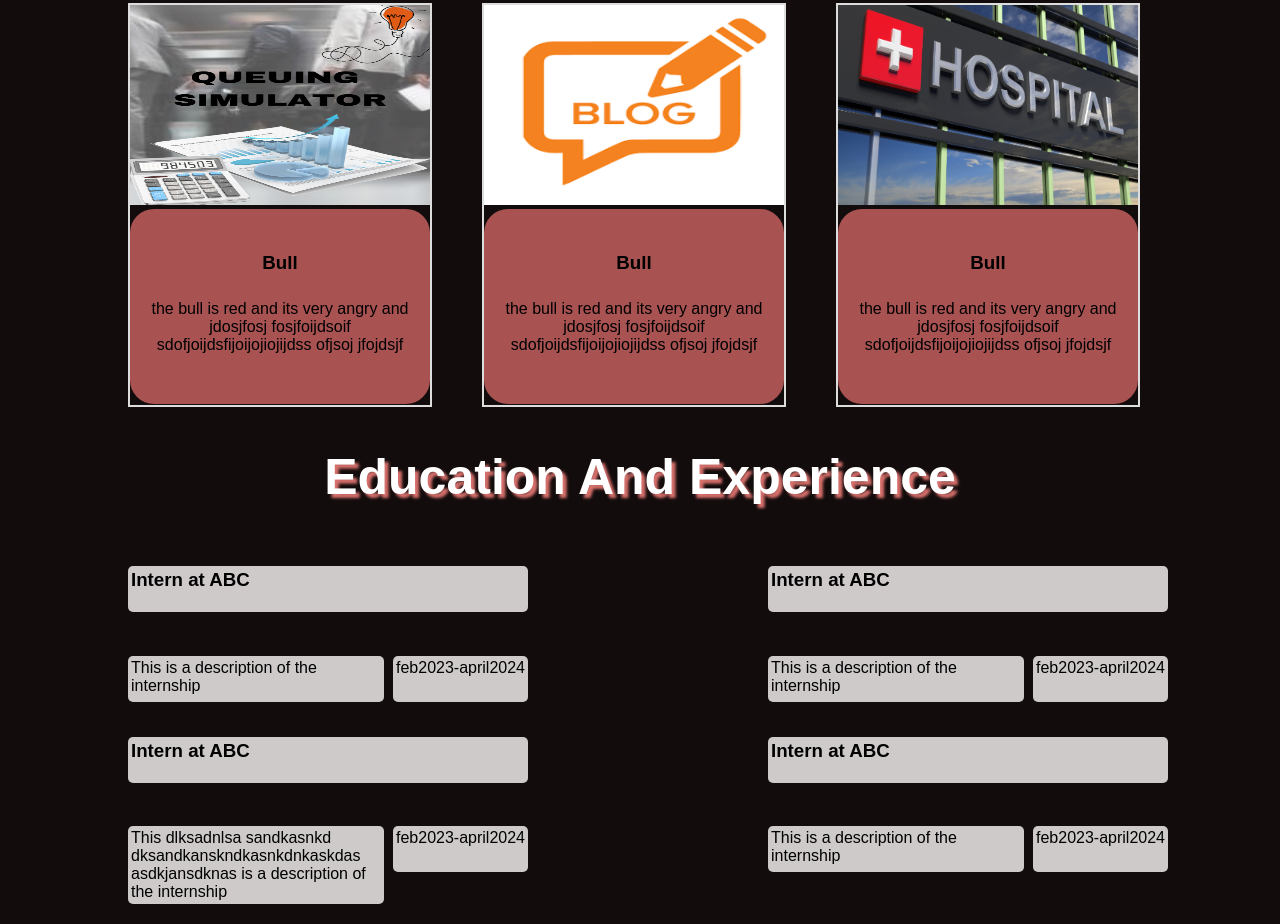
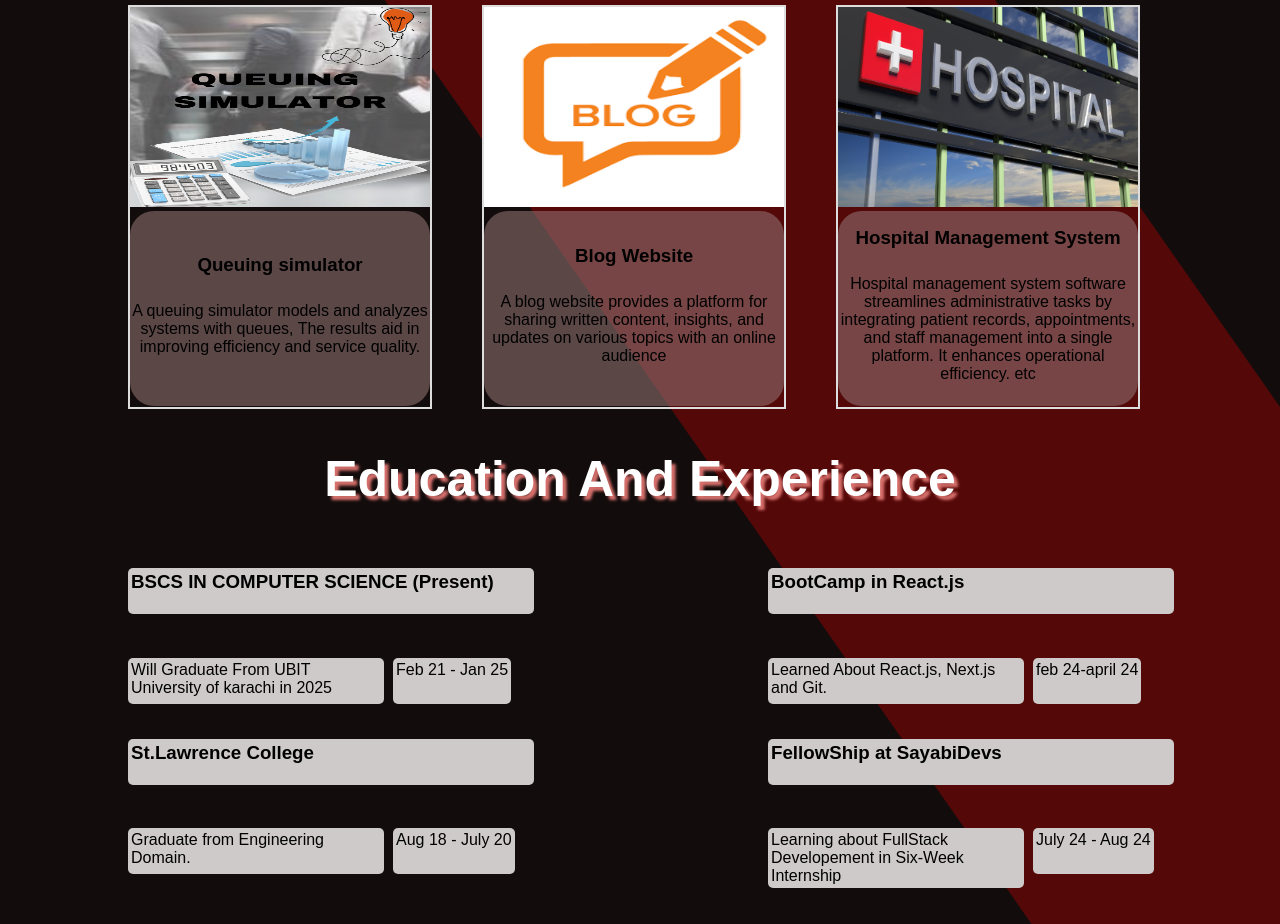
Before and after one commit to sadiamazhar-hp/portfolio, a plain HTML site: page Hompage.Html in a window 1280 px wide. Shown: the part 1481-2405 px from the top of the page. Drawn offline with Linux system fonts and the light colour scheme.

Commit message:
Second Commit

```diff
--- a/Homepage.css
+++ b/Homepage.css
@@ -1,4 +1,5 @@
-/* General Styles */
+
+
 body {
     font-family: Arial, sans-serif;
     margin: 0;
@@ -50,14 +51,11 @@ footer {
     color: white;
     text-align: center;
     padding: 10px 0;
-    /* Remove the following lines */
-    /* position: fixed; */
-    /* width: 100%; */
-    /* bottom: 0; */
+
 }
 
 
-/* Contact Form Styles */
+
 #contact-form {
     display: flex;
     flex-direction: column;
@@ -91,7 +89,7 @@ footer {
 }
 
 #aboutus{
-
+    position: relative;
     width:100%;
 
 }
@@ -119,27 +117,31 @@ footer {
 
 
 }
+
+
+
 .aboutus-bg-container {
+
+    position: absolute;
+    width: 100%;
+    height: 500%;
+    overflow: hidden;
+}
+
+
+.aboutus-bg {
+
     position: absolute;
     top: 0;
     left: 0;
-    width: 100%;
-    height: 100%;
-     /* Ensure no overflow outside the container */
-    z-index: -1; /* Ensure it is behind the content */
+    width: 400%;
+    height: 500px;
+    background-color: rgba(94, 8, 8, 0.877);
+    transform: rotate(55deg);
+    transform-origin: top left;
+    z-index: -1;
 }
 
-.aboutus-bg {
-    position: absolute;
-    top: 0;
-    left: 0%;
-    width: 115%;
-    height: 400px;
-    background-color: rgba(139, 122, 122, 0.877); /* Semi-transparent background */
-    transform: rotate(52deg);
-    transform-origin: top left;
-    z-index: -1; /* Ensure it is behind the content */
-}
 .title3 {
     color: black;
     -webkit-text-stroke: 0.4px rgb(255, 255, 255);
@@ -147,14 +149,14 @@ footer {
 }
 .title2 {
     padding-top: 50px;
-    display: block; /* Ensures it starts on a new line */
-
+    display: block;
+    width:100%;
     color: white;
 }
 #resume {
     position: absolute;
     top:70%;
-
+    cursor: pointer;
     width:160px;
     height:40px;
     right: 24%;
@@ -163,16 +165,19 @@ footer {
     border-radius: 4px;
 }
 #skillsection {
+    backdrop-filter: blur(5px);
     width: 80%;
     height: 500px;
-    border: 1px solid #c3c3c3;
+    border: 2px solid #8f5858;
+    border-radius: 6px;
+    box-shadow: #000000 4px 6px 10px;
     display: grid;
     padding-top: 50px;
     margin-left: 10%;
-    grid-template-columns: repeat(3, 80px); /* Three columns of 80px each */
-    grid-auto-rows: 80px; /* Each row is 80px high */
-    gap: 20%; /* 50px gap between items */
-    justify-content: center; /* Center the grid items horizontally */
+    grid-template-columns: repeat(3, 80px);
+    grid-auto-rows: 80px;
+    gap: 20%;
+    justify-content: center;
 }
 
 .skill {
@@ -180,7 +185,7 @@ footer {
     height: 100px;
 }
 
-/* Specific positioning for the checkerboard pattern */
+
 .skill:nth-child(1) {
     grid-column: 1;
     grid-row: 1;
@@ -197,15 +202,15 @@ footer {
 }
 
 .skill:nth-child(4) {
-    grid-column: 1 / span 2; /* Spanning across the gap between 1st and 2nd skill */
+    grid-column: 1 / span 2;
     grid-row: 2;
-    justify-self: center; /* Center the item horizontally */
+    justify-self: center;
 }
 
 .skill:nth-child(5) {
-    grid-column: 2 / span 2; /* Spanning across the gap between 2nd and 3rd skill */
+    grid-column: 2 / span 2;
     grid-row: 2;
-    justify-self: center; /* Center the item horizontally */
+    justify-self: center;
 }
 
 .skill:nth-child(6) {
@@ -225,6 +230,7 @@ footer {
 #projectsection{
     display: flex;
     gap:50px;
+    flex-wrap: wrap;
     margin-left: 10%;
 }
 .project{
@@ -234,36 +240,37 @@ footer {
 
 }
 .projectdata {
-    background-color: #a85252;
+    background-color: #91737394;
     border-radius: 1.5rem;
     height: 195px;
     display: flex;
-    flex-direction: column; /* Align items vertically */
-    align-items: center; /* Center items horizontally */
-    justify-content: center; /* Center items vertically if the container has a height */
-    text-align: center; /* Center text within the items */
+    flex-direction: column;
+    align-items: center;
+    justify-content: center;
+    text-align: center;
 }
 
 .projecttitle {
-    margin: 0; /* Remove any default margin */
-    padding: 10px; /* Optional: Add some padding for spacing */
+    margin: 0;
+    padding: 10px;
 }
 
 .projectimg{
     height: 200px;
     width:300px;
+    cursor: pointer;
 
 }
 .video-popup {
-    display: none; /* Hidden by default */
+    display: none;
     position: fixed;
-    z-index: 1000; /* Ensure it is above everything else */
+    z-index: 1000;
     left: 0;
     top: 0;
     width: 100%;
     height: 100%;
     overflow: auto;
-    background-color: rgba(0, 0, 0, 0.8); /* Black with transparency */
+    background-color: rgba(0, 0, 0, 0.8);
     backdrop-filter: blur(5px);
 }
 
@@ -299,7 +306,7 @@ footer {
 }
 .exp{
 
-    width:400px;
+    width:40%;
     flex-direction: row;
     margin-left: 10%;
     display: flex;
@@ -328,8 +335,3 @@ footer {
 .exptime{
     height: 40px;
 }
-
-
-#contact-form *{
-
-}
--- a/Hompage.Html
+++ b/Hompage.Html
@@ -32,7 +32,10 @@
             <span class="title3">Welcome</span>
             <span class="title2">I'm a FullStack Web Developer</span>
         </p>
-        <button id="resume">RESUME</button>
+        <a href="./images/sadiaresume.pdf" download>
+            <button id="resume">RESUME</button>
+        </a>
+
     </section>
 
     <section id="skills">
@@ -56,8 +59,8 @@
             <div class="project" onclick="showVideo()">
                 <img class="projectimg" src="./images/Qs.png" >
                 <div class="projectdata">
-                    <h3 class="projecttitle">Bull</h3>
-                    <p>the bull is red and its very angry and jdosjfosj fosjfoijdsoif sdofjoijdsfijoijojiojijdss ofjsoj jfojdsjf</p>
+                    <h3 class="projecttitle">Queuing simulator</h3>
+                    <p>A queuing simulator models and analyzes systems with queues, The results aid in improving efficiency and service quality.</p>
                 </div>
                 <div id="video-popup" class="video-popup">
                     <div class="video-popup-content">
@@ -74,8 +77,9 @@
             <div class="project" onclick="showVideo()">
                 <img class="projectimg" src="./images/blog.png" >
                 <div class="projectdata">
-                    <h3 class="projecttitle">Bull</h3>
-                    <p>the bull is red and its very angry and jdosjfosj fosjfoijdsoif sdofjoijdsfijoijojiojijdss ofjsoj jfojdsjf</p>
+                    <h3 class="projecttitle">Blog Website</h3>
+                    <p>A blog website provides a platform for sharing written content,
+                         insights, and updates on various topics with an online audience</p>
                 </div>
                 <div id="video-popup" class="video-popup">
                     <div class="video-popup-content">
@@ -92,8 +96,9 @@
             <div class="project" onclick="showVideo()">
                 <img class="projectimg" src="./images/hos.jpg" >
                 <div class="projectdata">
-                    <h3 class="projecttitle">Bull</h3>
-                    <p>the bull is red and its very angry and jdosjfosj fosjfoijdsoif sdofjoijdsfijoijojiojijdss ofjsoj jfojdsjf</p>
+                    <h3 class="projecttitle">Hospital Management System</h3>
+                    <p>Hospital management system software streamlines administrative tasks by integrating patient records, appointments, and staff management into a single platform.
+                         It enhances operational efficiency. etc</p>
                 </div>
                 <div id="video-popup" class="video-popup">
                     <div class="video-popup-content">
@@ -113,31 +118,24 @@
         <h2 class="heading">Education And Experience</h2>
         <div class="expsection">
         <div class="exp">
-                <h3 class="expname">Intern at ABC</h3>
-                <p class="expdesc">This
-                    is a description of the internship</p>
-                <p class="exptime">feb2023-april2024</p>
+                <h3 class="expname">BSCS IN COMPUTER SCIENCE (Present)</h3>
+                <p class="expdesc">Will Graduate From UBIT University of karachi in 2025</p>
+                <p class="exptime">Feb 21 - Jan 25</p>
         </div>
         <div class="exp">
-            <h3 class="expname">Intern at ABC</h3>
-            <p class="expdesc">This dlksadnlsa
-                sandkasnkd
-                dksandkanskndkasnkdnkaskdas
-                asdkjansdknas
-                is a description of the internship</p>
-            <p class="exptime">feb2023-april2024</p>
+            <h3 class="expname">St.Lawrence College</h3>
+            <p class="expdesc">Graduate from Engineering Domain.</p>
+            <p class="exptime">Aug 18 - July 20</p>
     </div>
     <div class="exp">
-        <h3 class="expname">Intern at ABC</h3>
-        <p class="expdesc">This
-            is a description of the internship</p>
-        <p class="exptime">feb2023-april2024</p>
+        <h3 class="expname">BootCamp in React.js</h3>
+        <p class="expdesc">Learned About React.js, Next.js and Git.</p>
+        <p class="exptime">feb 24-april 24</p>
 </div>
 <div class="exp">
-    <h3 class="expname">Intern at ABC</h3>
-    <p class="expdesc">This
-        is a description of the internship</p>
-    <p class="exptime">feb2023-april2024</p>
+    <h3 class="expname">FellowShip at SayabiDevs</h3>
+    <p class="expdesc">Learning about FullStack Developement in Six-Week Internship</p>
+    <p class="exptime">July 24 - Aug 24</p>
 </div>
     </div>
     </section>
```
Also changed, not shown: 1 other file.
